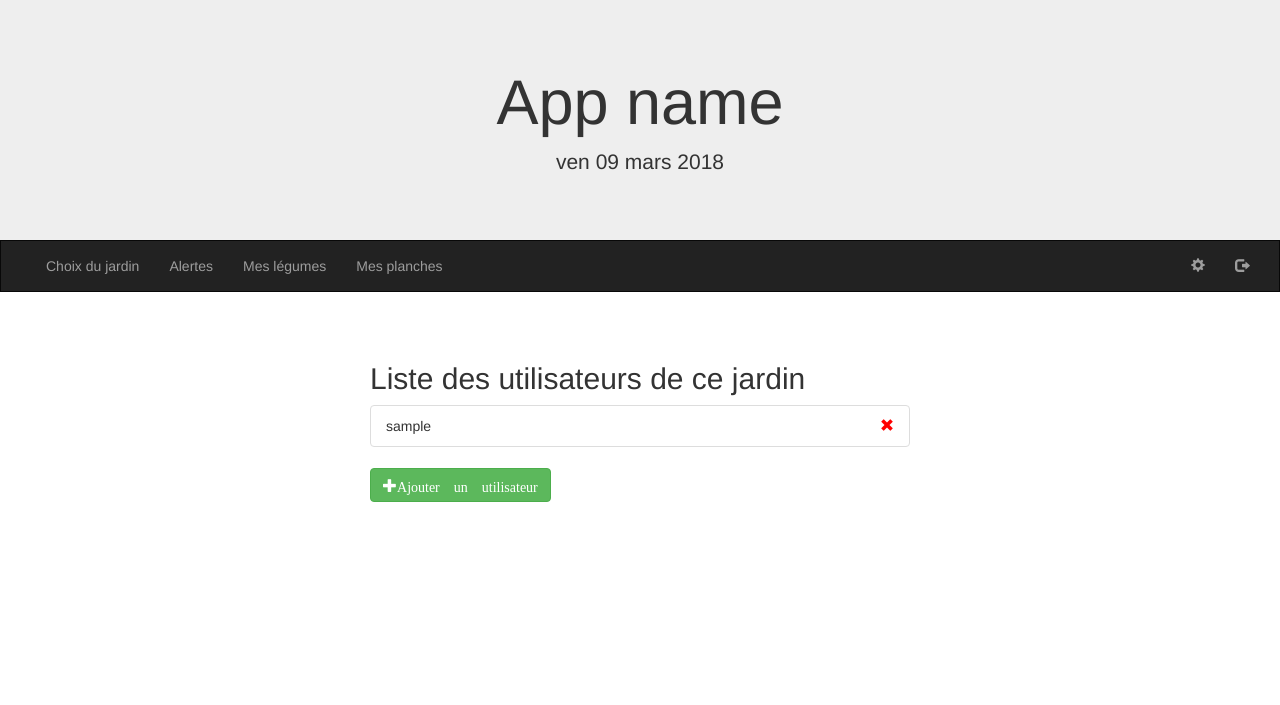
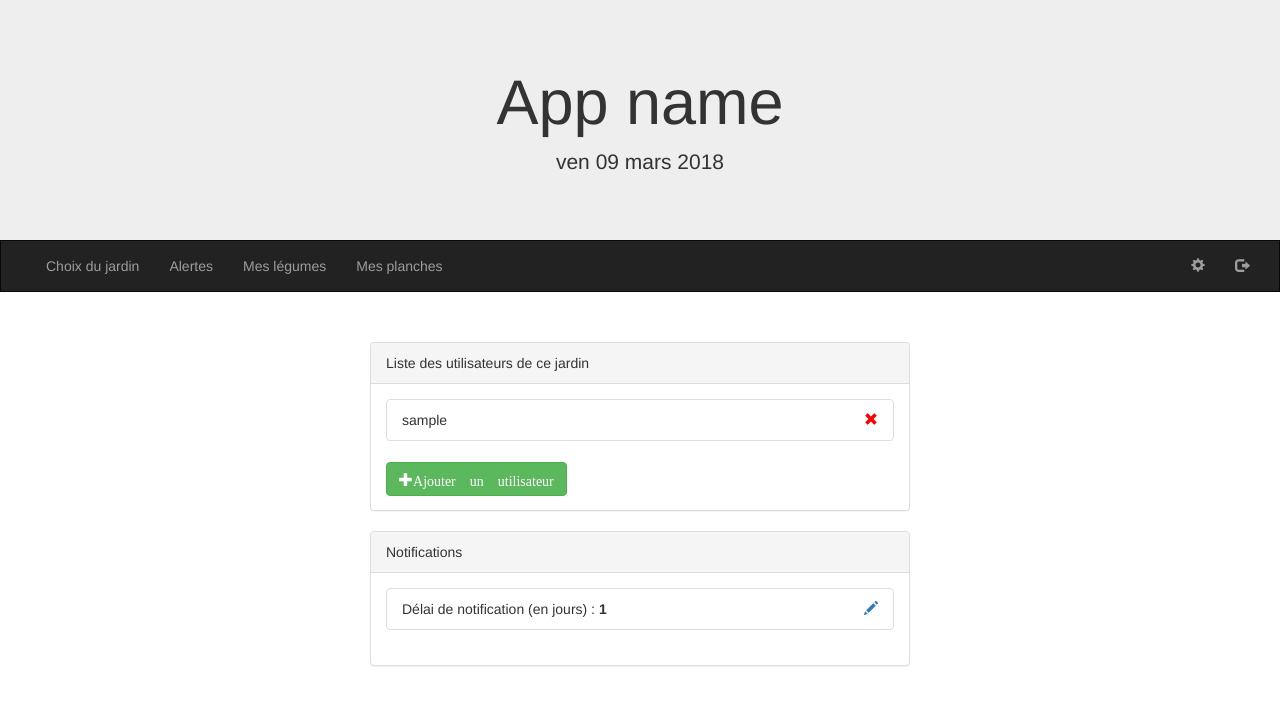
Before and after one commit to ZelieM/MT-planting_planner, a Django app: page /planner/1/settings in a window 1280 px wide. Shown: the top 705 px of the page. Run offline with Django 3.2, Linux system fonts and the light colour scheme; a user stored in the database is signed in; tables that the repository leaves empty hold one stand-in row (values such as "Sample post"); some libraries are stand-ins or nearby versions.

Commit message:
- notification delay configurable in settings view

```diff
--- a/planner/models.py
+++ b/planner/models.py
@@ -12,6 +12,7 @@ NAME_MAX_LENGTH = 100
 class Garden(models.Model):
     name = models.CharField(unique=True, max_length=NAME_MAX_LENGTH, verbose_name="Nom du jardin")
     users = models.ManyToManyField(User)
+    notification_delay = models.IntegerField(default=5)
 
     def __str__(self):
         return "Garden: " + self.name
--- a/planner/templates/planner/parameters_view.html
+++ b/planner/templates/planner/parameters_view.html
@@ -18,14 +18,21 @@
     <div class="modal fade" id="modal-add_user" tabindex="-1" role="dialog" aria-labelledby="myModalLabel"
          aria-hidden="true">
     </div>
+    <div class="modal fade" id="modal-edit_notification_delay" tabindex="-1" role="dialog"
+         aria-labelledby="myModalLabel"
+         aria-hidden="true">
+    </div>
 
 
     <div class="container col-md-6 col-md-offset-3">
-        <h2>Liste des utilisateurs de ce jardin </h2>
+        <div class="panel panel-default">
+            <div class="panel-heading">Liste des utilisateurs de ce jardin</div>
+            <div class="panel-body">
                 <ul class="list-group">
                     {% for user in following_users %}
                         <li class="list-group-item list-group-item-action"> {{ user.username }}
-                    <a href="{% url 'planner:delete_user_from_garden' garden.id user.id %}" class="pull-right red">
+                            <a href="{% url 'planner:delete_user_from_garden' garden.id user.id %}"
+                               class="pull-right red">
                                 <span class="glyphicon glyphicon-remove"></span>
                             </a>
                         </li>
@@ -37,6 +44,25 @@
                        data-target="#modal-add_user" title="add user" data-tooltip>Ajouter un utilisateur</a>
                 </div>
             </div>
+        </div>
+        <div class="panel panel-default">
+            <div class="panel-heading">Notifications</div>
+            <div class="panel-body">
+                <ul class="list-group">
+                    <li class="list-group-item list-group-item-action">
+                        Délai de notification (en jours) :
+                        <b>{{ garden.notification_delay }} </b>
+                        <a href="{% url 'planner:edit_notification_delay' garden.id %}" class="pull-right"
+                           data-toggle="modal"
+                           data-target="#modal-edit_notification_delay"
+                           title="Editer le nombre de jours précédant la notification" data-tooltip>
+                            <span class="glyphicon glyphicon-pencil"></span>
+                        </a>
+                    </li>
+
+                </ul>
+            </div>
+        </div>
 
         <script>
             $('#modal-add_user').on('show.bs.modal', function (event) {
@@ -44,6 +70,11 @@
                 var link = $(event.relatedTarget);
                 modal.load(link.attr("href"));
             })
+            $('#modal-edit_notification_delay').on('show.bs.modal', function (event) {
+                var modal = $(this)
+                var link = $(event.relatedTarget);
+                modal.load(link.attr("href"));
+            })
         </script>
 
 {% endblock content %}
--- a/planner/urls.py
+++ b/planner/urls.py
@@ -44,5 +44,7 @@ urlpatterns = [
     # Garden management
     path('<int:garden_id>/settings', views.garden_settings, name='garden_settings_view'),
     path('<int:garden_id>/settings/add_user', views.add_user_to_garden, name='add_user_to_garden_view'),
-    path('<int:garden_id>/settings/delete/<int:user_id>', views.delete_user_from_garden, name='delete_user_from_garden'),
+    path('<int:garden_id>/settings/delete/<int:user_id>', views.delete_user_from_garden,
+         name='delete_user_from_garden'),
+    path('<int:garden_id>/settings/notification_delay', views.edit_notification_delay, name='edit_notification_delay'),
 ]
--- a/planner/views.py
+++ b/planner/views.py
@@ -303,3 +303,17 @@ def delete_user_from_garden(request, garden_id, user_id):
     success_message = 'Vous ({}) avez supprimé l\'utilisateur \" {} \"'.format(request.user.username, deleted_user)
     messages.add_message(request, messages.SUCCESS, success_message)
     return HttpResponseRedirect(request.META.get('HTTP_REFERER'))
+
+
+def edit_notification_delay(request, garden_id):
+    garden = Garden.objects.get(pk=garden_id)
+    # if this is a POST request we have to change the notification delay of this garden
+    if request.method == 'POST':
+        new_delay = request.POST['notification_delay']
+        garden.notification_delay = new_delay
+        garden.save()
+        success_message = 'Les alertes apparaitront maintenant {} jours avant la date d\'échéance'.format(new_delay)
+        messages.add_message(request, messages.SUCCESS, success_message)
+        return HttpResponseRedirect(reverse('planner:garden_settings_view', kwargs={'garden_id': garden_id}))
+    context = {'garden': garden}
+    return render(request, 'planner/modals/edit_notification_delay_form.html', context)
```
Also changed, not shown: planner/queries.py (+6 -7 lines), planner/templates/planner/modals/edit_notification_delay_form.html (added, +20 -0 lines), .travis.yml. Lines whose indentation alone changed are shown as unchanged.
